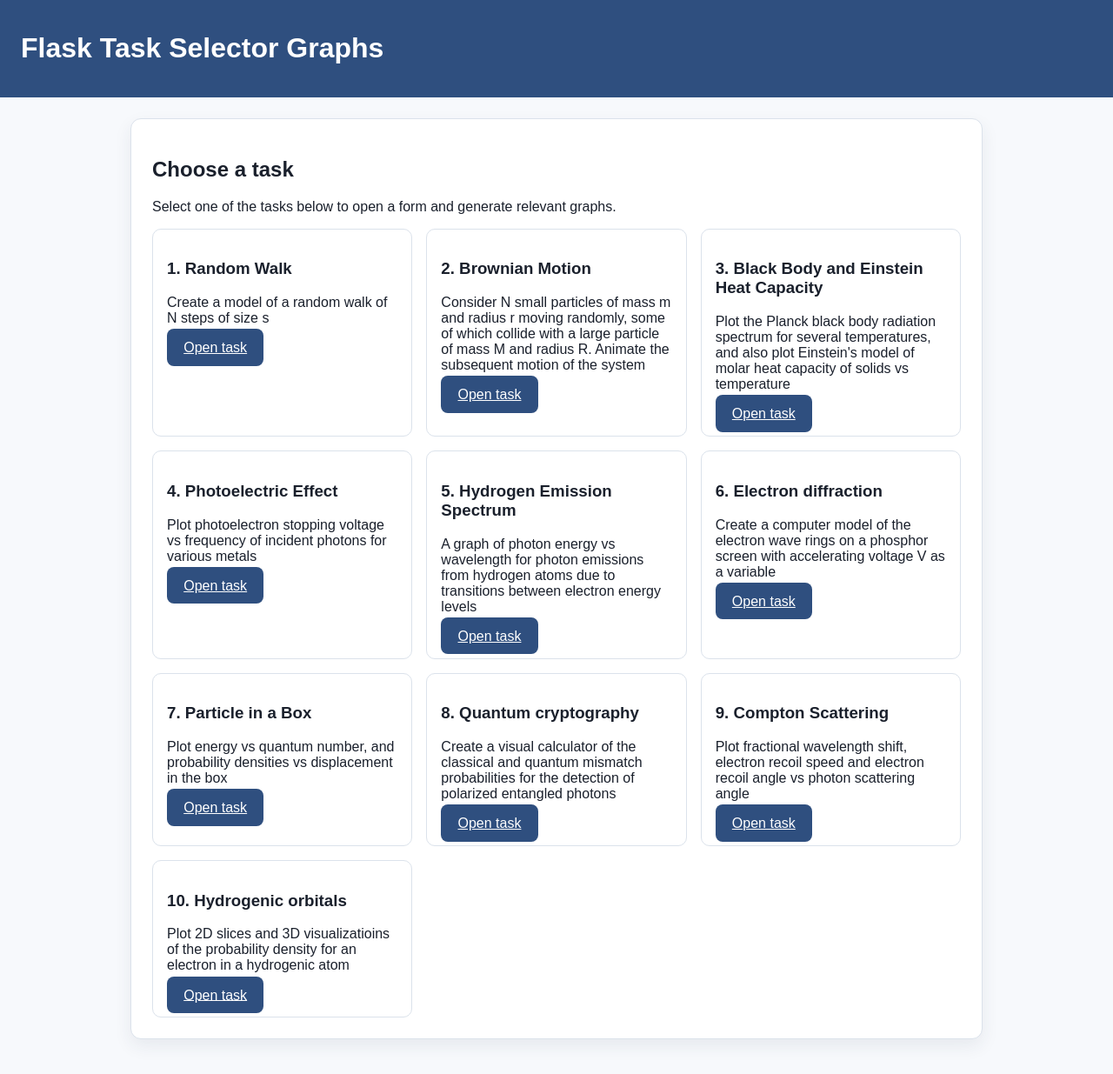
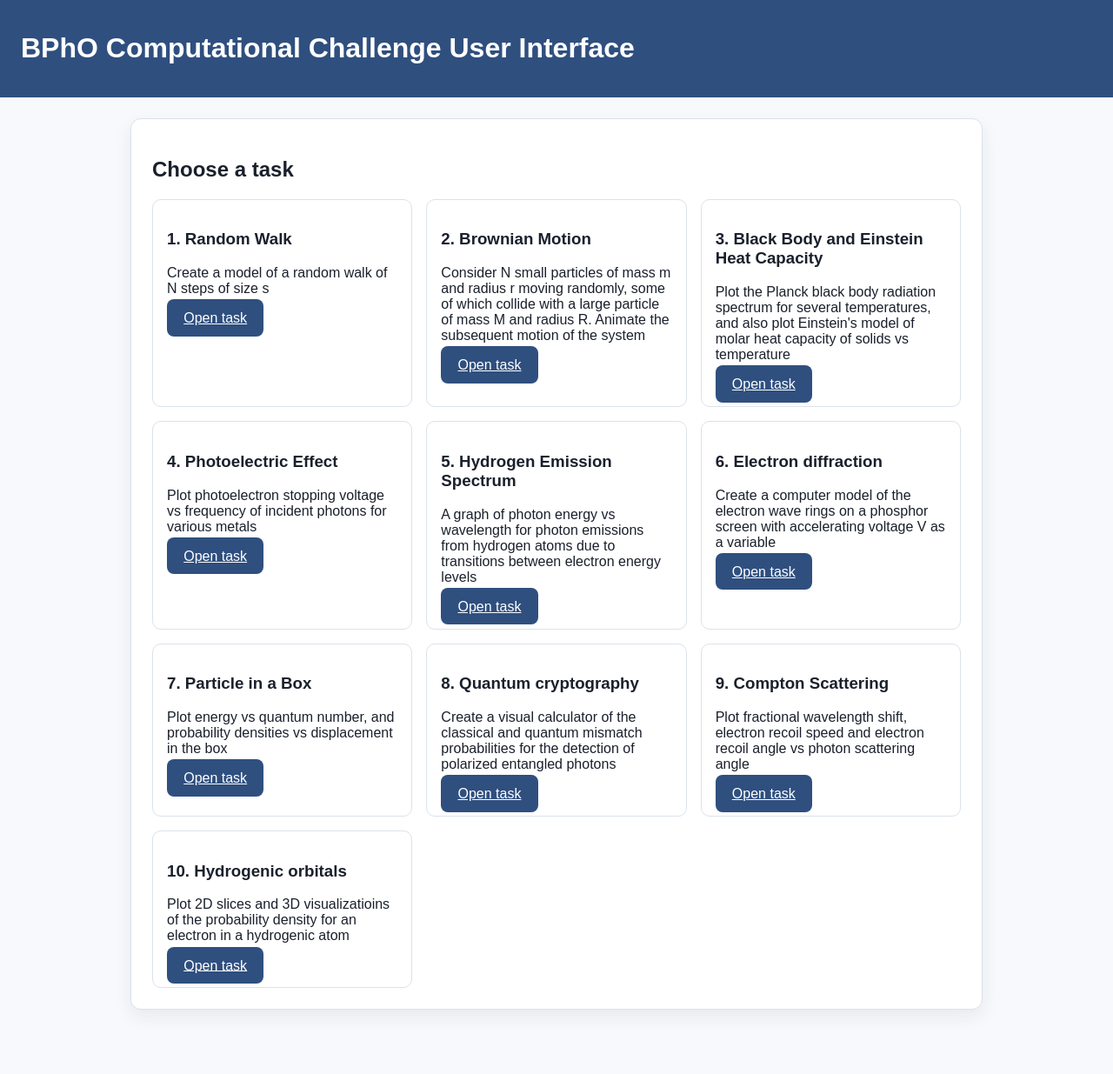
Before and after one commit to Botf1shy/bphocompchallenge, a Flask app: page / in a window 1280 px wide. Shown: the top 1235 px of the page at 87% size. After the commit the page ends 1176 px from the top, so only its background shows below. Run offline with Flask 2, Linux system fonts and the light colour scheme.

Commit message:
tidying up website

```diff
--- a/templates/base.html
+++ b/templates/base.html
@@ -101,7 +101,7 @@
   <body>
     <header>
       <a href="/">
-        <h1>Flask Task Selector Graphs</h1>
+        <h1>BPhO Computational Challenge User Interface</h1>
       </a>
     </header>
     <main>
--- a/templates/index.html
+++ b/templates/index.html
@@ -5,7 +5,6 @@
 {% block content %}
 <section>
   <h2>Choose a task</h2>
-  <p>Select one of the tasks below to open a form and generate relevant graphs.</p>
   <div class="grid" style="grid-template-columns: repeat(auto-fit, minmax(240px, 1fr));">
     {% for task in tasks %}
     <article class="task-card">
```
